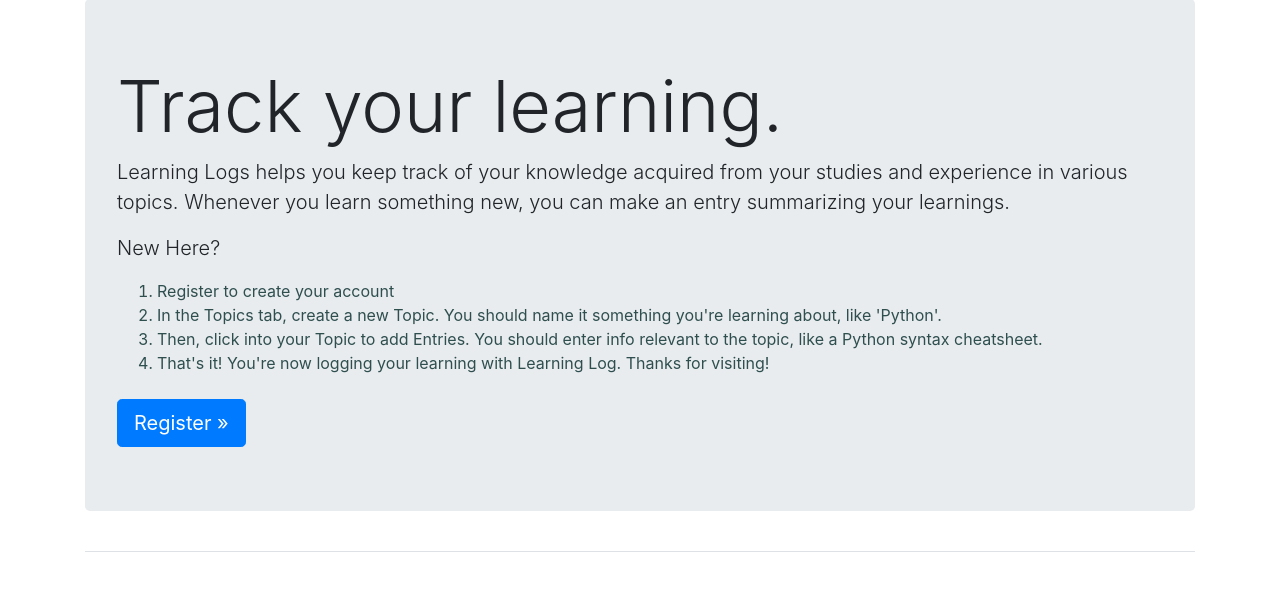
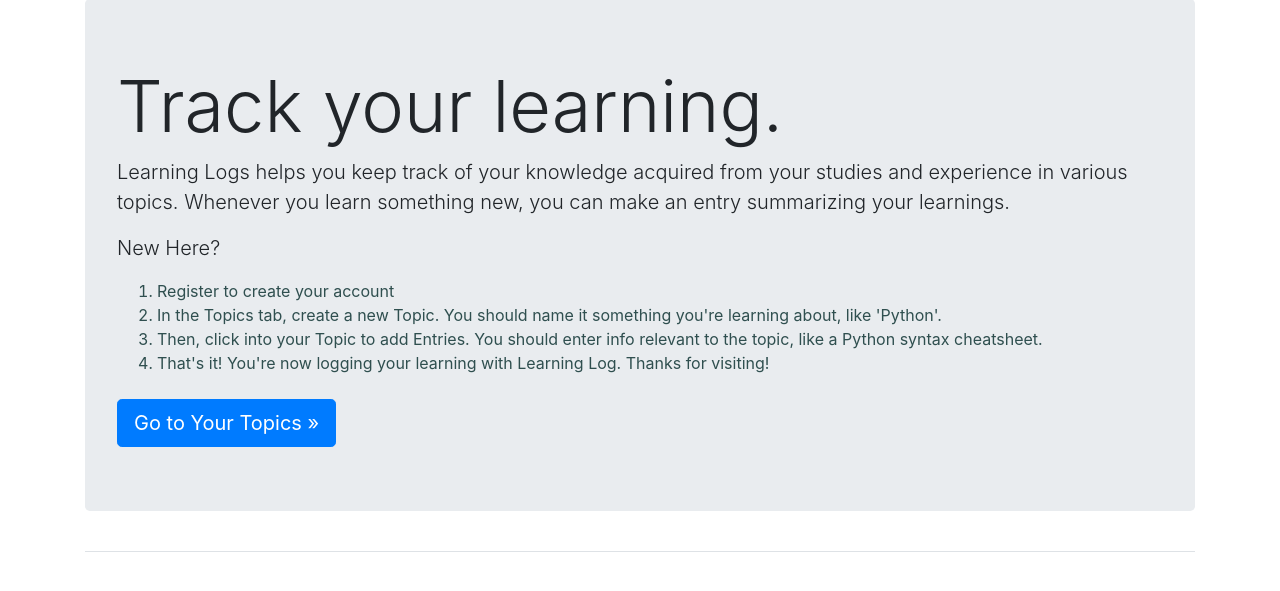
Before and after one commit to clarencelam/clam_learning_log, a Django app: page / in a window 1280 px wide. Shown: the part 83-674 px from the top of the page. Run offline with Django 3.2, Linux system fonts and the light colour scheme; the visitor is signed in with stand-in values (Sample User, id 1); some libraries are stand-ins or nearby versions.

Commit message:
modify landing page button

```diff
--- a/learning_logs/templates/learning_logs/index.html
+++ b/learning_logs/templates/learning_logs/index.html
@@ -17,8 +17,13 @@
 		<li> That's it! You're now logging your learning with Learning Log. Thanks for visiting! </li>
 	</ol>
 	</div>
+	{% if user.is_authenticated %}
+	<a class="btn btn-lg btn-primary" href ="{% url 'learning_logs:topics' %}" role="button">
+		Go to Your Topics &raquo;</a>
+	{% else %}
 	<a class="btn btn-lg btn-primary" href ="{% url 'users:register' %}" role="button">
 		Register &raquo;</a>
+	{% endif  %}
 </div>
 
 {% endblock page_header %}
```
